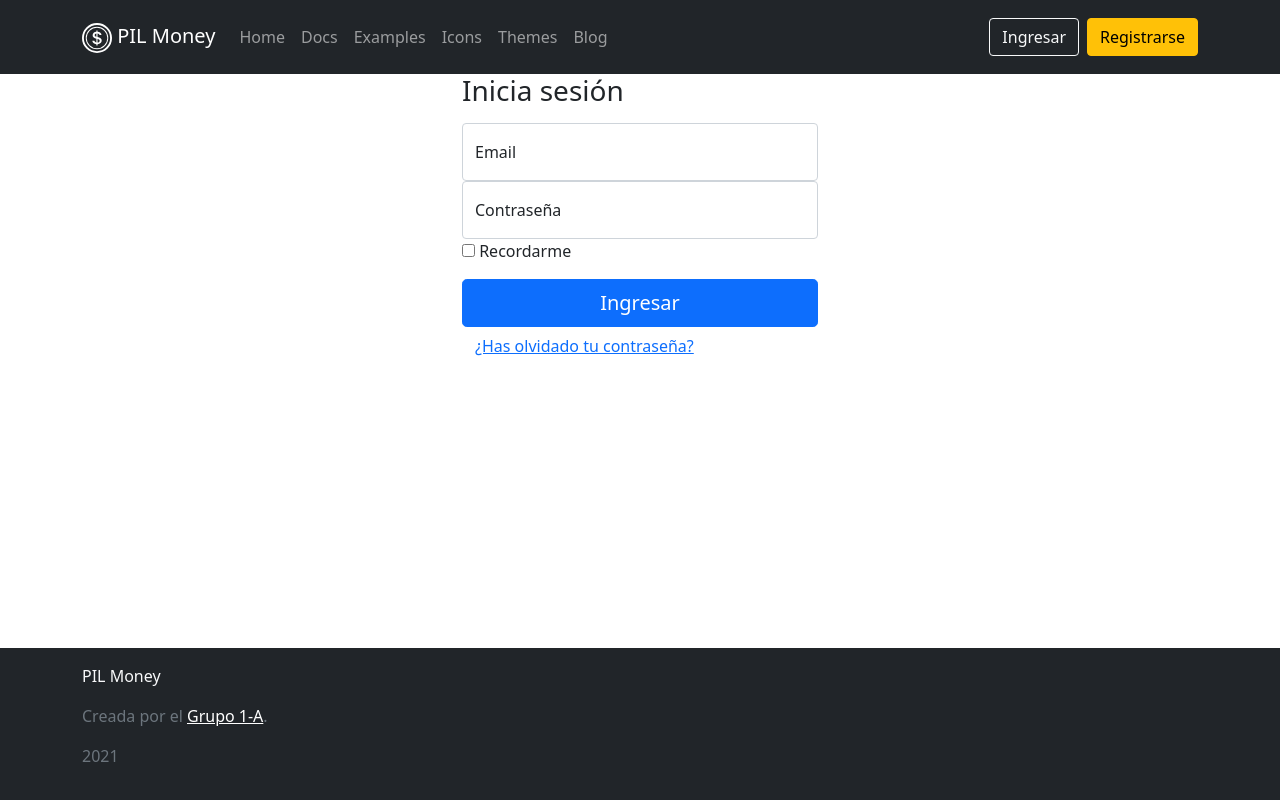
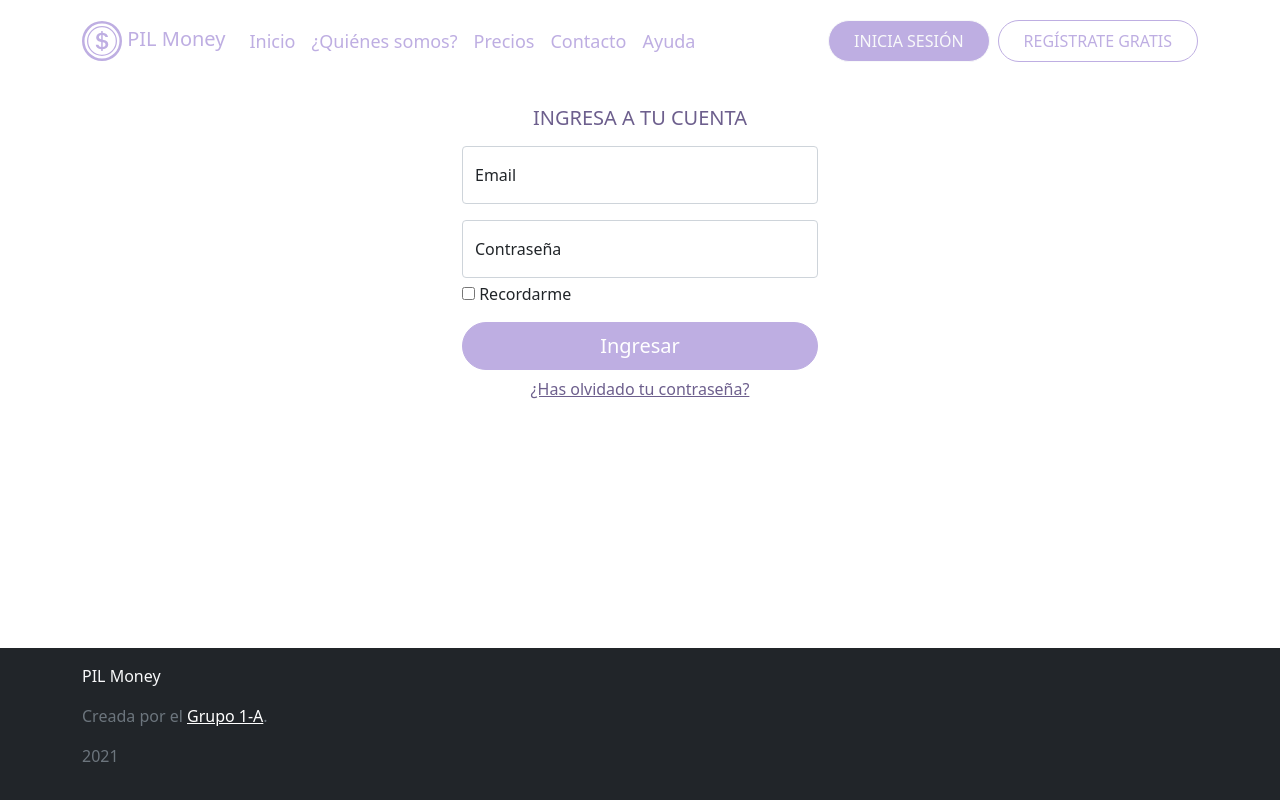
Before and after one commit to pgPilfs/grupo1a-g1a, an Angular app in the folder frontend/: page /login in a window 1280 px wide. Built offline with nearby package versions, Linux system fonts and the light colour scheme.

Commit message:
Modificado esteticamente de la landing

```diff
--- a/frontend/src/app/layout/header/header.component.css
+++ b/frontend/src/app/layout/header/header.component.css
@@ -0,0 +1,64 @@
+
+
+.navbar{
+    background-color:white;
+}
+.navbar{
+    background-color:white;
+}
+
+.btn-inicio{
+    background-color: #beaee2;
+    border-radius: 4em;
+    padding: 8px 25px;
+}
+
+.btn-inicio:hover{
+    background-color: #746596;
+    color: white;
+    border-radius: 4em;
+    padding: 8px 25px;
+}
+
+.btn-registro{
+    background-color: white;
+    color: #beaee2;
+    border-color: #beaee2;
+    border-radius: 4em;
+    padding: 8px 25px;
+}
+
+.btn-registro:hover{
+    background-color: #E6DFF7;
+    color: white;
+    border-color: #beaee2;
+    border-radius: 4em;
+    padding: 8px 25px;
+}
+
+.titulo-logo{
+    color: #beaee2;
+}
+.titulo-logo:hover{
+    color: #8676aa;
+}
+
+.nav-link{
+    color: #beaee2;
+    font-size: 18px;
+
+}
+
+.nav-link:hover{
+    color: #8676aa;
+    font-size: 18px;
+    text-decoration: underline;
+}
+
+.header_change{
+    position: fixed;
+    box-shadow: 5px -1px 12px -5px grey;
+    width: 100%;
+    transition: 1s;
+    z-index: 1;
+}
--- a/frontend/src/app/layout/header/header.component.html
+++ b/frontend/src/app/layout/header/header.component.html
@@ -1,8 +1,8 @@
-<header>
-  <nav class="navbar navbar-expand-lg navbar-dark bg-dark p-3" aria-label="Navegación principal">
+<header [class.header_change]="header_variable">
+  <nav class="navbar navbar-expand-lg p-3" aria-label="Navegación principal">
     <div class="container-xl">
-      <a class="navbar-brand" routerLink="/home" aria-label="PIL Money">
-        <svg xmlns="http://www.w3.org/2000/svg" width="30" height="30" fill="currentColor"
+      <a class="titulo-logo navbar-brand" routerLink="/home" aria-label="PIL Money">
+        <svg xmlns="http://www.w3.org/2000/svg" width="40" height="40" fill="#beaee2"
           class="bi bi-coin d-inline-block align-middle" viewBox="0 0 16 16" role="img">
           <title>PIL Money</title>
           <path
@@ -26,30 +26,27 @@
       <div class="collapse navbar-collapse" id="mainNavbar">
         <ul class="navbar-nav me-auto mb-2 mb-lg-0">
           <li class="nav-item">
-            <a class="nav-link" href="">Home</a>
+            <a class="nav-link" href="">Inicio</a>
           </li>
           <li class="nav-item">
-            <a class="nav-link" href="">Docs</a>
+            <a class="nav-link" href="">¿Quiénes somos?</a>
           </li>
           <li class="nav-item">
-            <a class="nav-link" href="">Examples</a>
+            <a class="nav-link" href="">Precios</a>
           </li>
           <li class="nav-item">
-            <a class="nav-link" href="" target="_blank" rel="noopener">Icons</a>
+            <a class="nav-link" href="">Contacto</a>
           </li>
           <li class="nav-item">
-            <a class="nav-link" href="" target="_blank" rel="noopener">Themes</a>
-          </li>
-          <li class="nav-item">
-            <a class="nav-link" href="" target="_blank" rel="noopener">Blog</a>
+            <a class="nav-link" href="">Ayuda</a>
           </li>
         </ul>
 
         <div class="text-end">
-          <a routerLink="/login" class="btn btn-outline-light me-2">
-            Ingresar
+          <a routerLink="/login" class="btn-inicio btn btn-outline-light me-2">
+            INICIA SESIÓN
           </a>
-          <a routerLink="/register" class="btn btn-warning">Registrarse</a>
+          <a routerLink="/register" class="btn-registro btn btn-outline-light">REGÍSTRATE GRATIS</a>
         </div>
       </div>
     </div>
--- a/frontend/src/app/layout/header/header.component.ts
+++ b/frontend/src/app/layout/header/header.component.ts
@@ -1,4 +1,4 @@
-import { Component, OnInit } from '@angular/core';
+import { Component, OnInit, HostListener } from '@angular/core';
 
 @Component({
   selector: 'app-header',
@@ -12,4 +12,14 @@
   ngOnInit(): void {
   }
 
+  header_variable = false;
+  @HostListener("document:scroll")
+  scrollfunction(){
+    if(document.body.scrollTop > 0 || document.documentElement.scrollTop > 0){
+      this.header_variable = true;
+    }
+    else{
+      this.header_variable = false;
+    }
+  }
 }
--- a/frontend/src/app/pages/login/login.component.css
+++ b/frontend/src/app/pages/login/login.component.css
@@ -0,0 +1,23 @@
+.btn-ingresar{
+    background-color: #beaee2;
+    border-color: #beaee2;
+    border-radius: 4em;
+}
+.btn-ingresar:hover{
+    background-color: #746596;
+    border-radius: 4em;
+}
+
+.btn-pass{
+    color: #6d5f8d;
+    outline-style: none;
+}
+
+.btn-pass:hover{
+    color: #b19edd;
+    outline-style: none;
+}
+
+h1{
+    color: #6d5f8d;
+}
--- a/frontend/src/app/pages/login/login.component.html
+++ b/frontend/src/app/pages/login/login.component.html
@@ -3,27 +3,29 @@
     <div class="row justify-content-md-center">
       <div class="col-md-4">
         <form>
-          <h1 class="h3 mb-3 fw-normal">Inicia sesión</h1>
+          <h1 class="h5 mb-3 fw-normal text-center mt-4">INGRESA A TU CUENTA</h1>
 
           <div class="form-floating">
             <input type="email" class="form-control" id="floatingInput" placeholder="name@example.com" />
             <label for="floatingInput">Email</label>
           </div>
-          <div class="form-floating">
+          <div class="form-floating mt-3">
             <input type="password" class="form-control" id="floatingPassword" placeholder="Password" />
             <label for="floatingPassword">Contraseña</label>
           </div>
 
-          <div class="checkbox mb-3">
+          <div class="checkbox mb-3 mt-1">
             <label>
               <input type="checkbox" value="remember-me" /> Recordarme
             </label>
           </div>
-          <button class="w-100 btn btn-lg btn-primary" type="submit">
+          <button class="btn-ingresar w-100 btn btn-lg btn-primary" type="submit">
             Ingresar
           </button>
         </form>
-        <a routerLink="/forget-pass" class="btn btn-link">¿Has olvidado tu contraseña?</a>
+        <div class="text-center">
+          <a routerLink="/forget-pass" class="btn-pass btn btn-link ">¿Has olvidado tu contraseña?</a>
+        </div>
       </div>
     </div>
   </div>
--- a/frontend/src/app/pages/pages.module.ts
+++ b/frontend/src/app/pages/pages.module.ts
@@ -4,6 +4,7 @@
 import { LoginComponent } from './login/login.component';
 import { NotFoundComponent } from './not-found/not-found.component';
 import { ForgetPassComponent } from './forget-pass/forget-pass.component';
+import { AppRoutingModule } from '../app-routing.module';
 
 
 
@@ -15,7 +16,8 @@
     ForgetPassComponent
   ],
   imports: [
-    CommonModule
+    CommonModule,
+    AppRoutingModule
   ],
   exports: [
     HomeComponent
```
